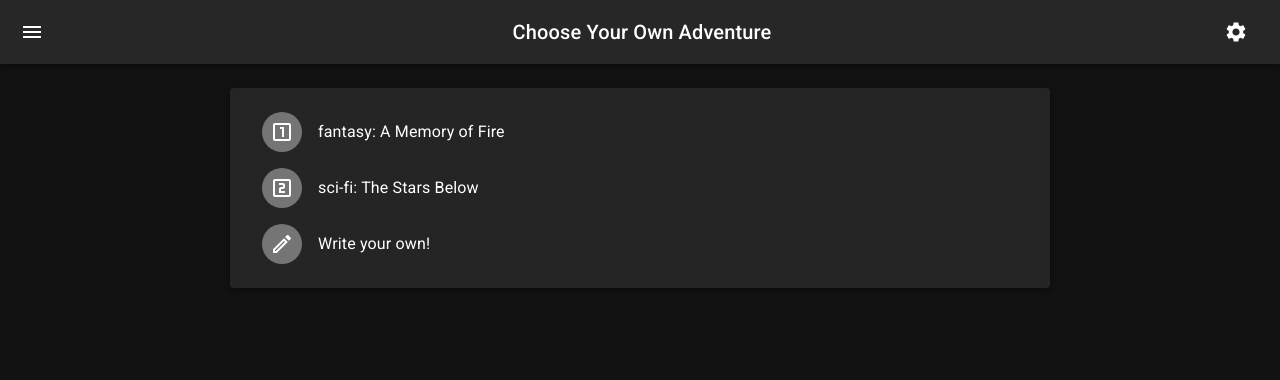
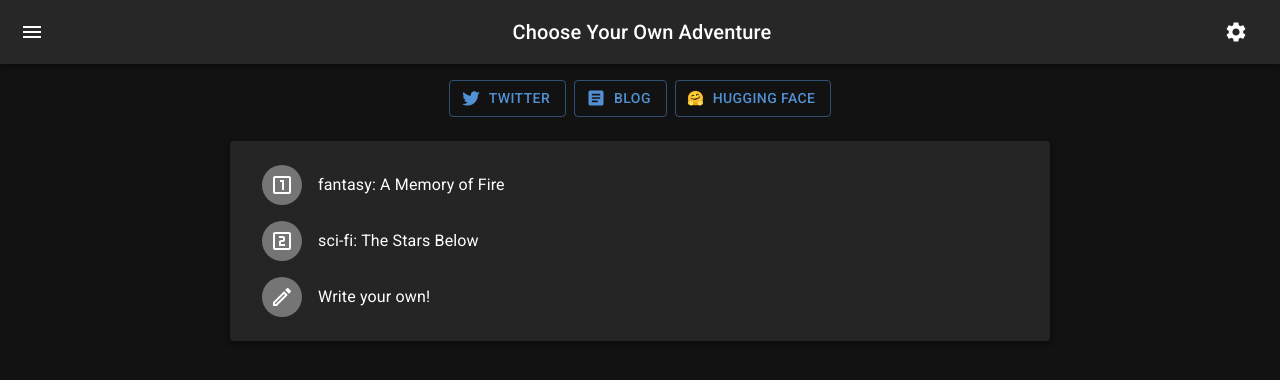
Before and after one commit to hooloovoo-ai/cyoa, a React (Create React App) app: page / in a window 1280 px wide. Shown: the top 380 px of the page. Built offline with nearby package versions, Linux system fonts and the light colour scheme.

Commit message:
add links

```diff
--- a/src/Player.tsx
+++ b/src/Player.tsx
@@ -1,4 +1,4 @@
-import { Alert, Box, Snackbar } from "@mui/material";
+import { Alert, Box, Button, Chip, Snackbar, Stack } from "@mui/material";
 import { useCallback, useEffect, useMemo, useRef, useState } from "react";
 import ReactAudioPlayer from "react-audio-player";
 import { fetchJSON } from "./util";
--- a/src/Scaffold.tsx
+++ b/src/Scaffold.tsx
@@ -3,9 +3,9 @@ import Player from "./Player";
 import { ChangeEvent, useCallback, useEffect, useRef, useState } from "react";
 import { v4 as uuidv4 } from "uuid";
 import { History, Story } from "./types";
-import { Box, Container, CssBaseline, Dialog, DialogActions, DialogContent, DialogTitle, Divider, Drawer, FormControl, FormControlLabel, FormGroup, IconButton, InputLabel, List, ListItem, ListItemButton, ListItemText, Menu, MenuItem, Select, SelectChangeEvent, Switch, TextField, Toolbar, Typography, styled, useTheme } from "@mui/material";
+import { Box, Button, Container, CssBaseline, Dialog, DialogActions, DialogContent, DialogTitle, Divider, Drawer, FormControl, FormControlLabel, FormGroup, IconButton, InputLabel, List, ListItem, ListItemButton, ListItemText, Menu, MenuItem, Select, SelectChangeEvent, Stack, Switch, TextField, Toolbar, Typography, styled, useTheme } from "@mui/material";
 import MuiAppBar, { AppBarProps as MuiAppBarProps } from '@mui/material/AppBar';
-import { Check, ChevronLeft, ChevronRight, Close, Delete, Edit, Image, Menu as MenuIcon, RecordVoiceOver, Settings, } from "@mui/icons-material";
+import { Article, Check, ChevronLeft, ChevronRight, Close, Delete, Edit, Image, Menu as MenuIcon, RecordVoiceOver, Settings, Twitter, } from "@mui/icons-material";
 
 export async function loaderEdit(loaderArgs: LoaderFunctionArgs) {
   return { storyId: loaderArgs.params.story, playMode: false };
@@ -291,6 +291,17 @@ export default function Scaffold() {
         </Drawer>
       </Box>
       <DrawerHeader />
+      <Stack direction="row" spacing={1} alignItems="center" justifyContent="center" paddingTop={2}>
+        <Button variant="outlined" startIcon={<Twitter />} component="a" href="https://twitter.com/theemozilla" target="_blank">
+          Twitter
+        </Button>
+        <Button variant="outlined" startIcon={<Article />} component="a" href="https://jeffq.com/blog/choose-your-own-adventure" target="_blank">
+          Blog
+        </Button>
+        <Button variant="outlined" startIcon="🤗" component="a" href="https://huggingface.co/emozilla/scifi-fantasy-author-7b-8k_delta" target="_blank">
+          Hugging Face
+        </Button>
+      </Stack>
       <Player
         playMode={playMode}
         imagineAudio={imagineAudio}
```
